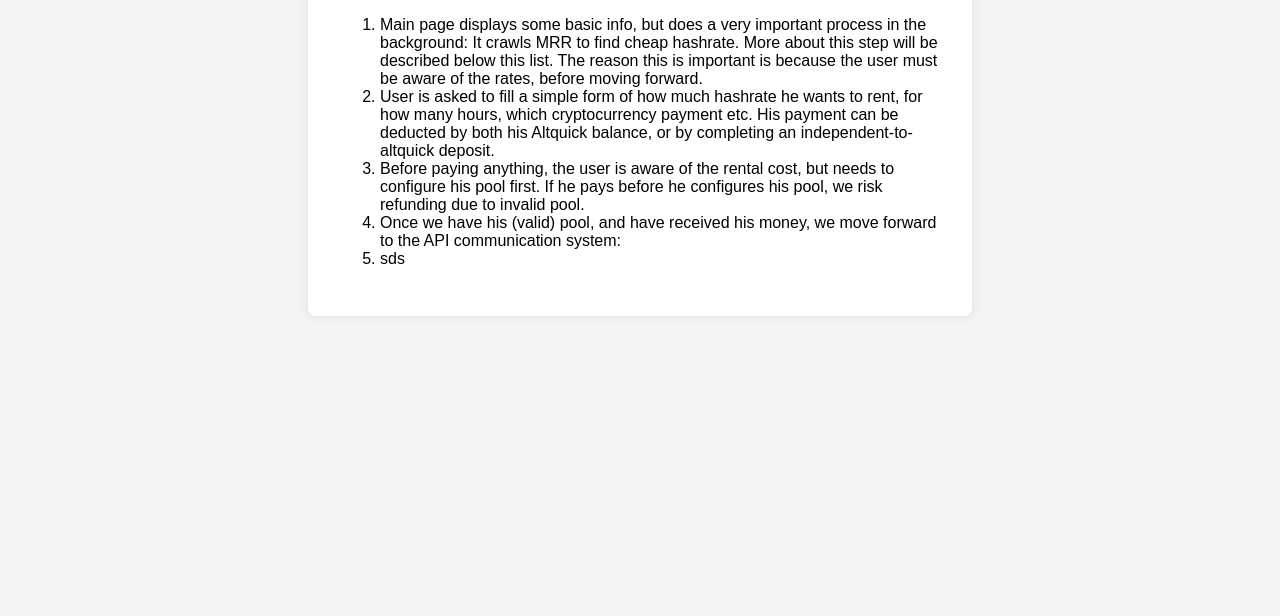
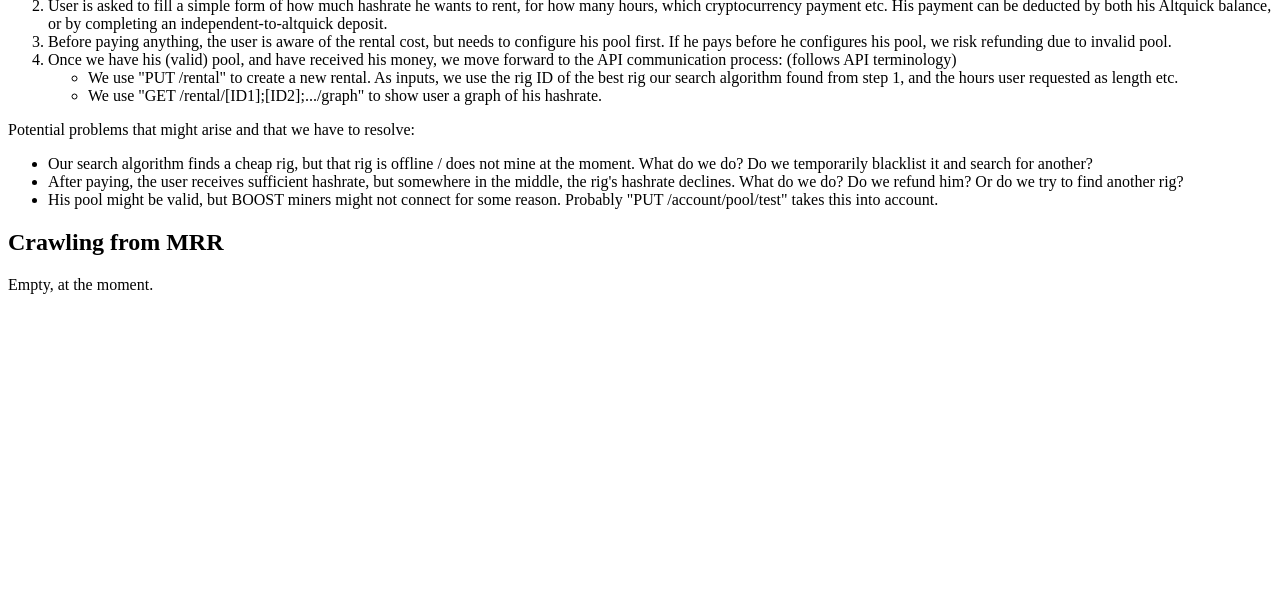
Before and after one commit to batmanbytes/batmanbytes.github.io, a plain HTML site: page hashquick/index.html in a window 1280 px wide. Shown: the part 184-800 px from the top of the page. Drawn offline with Linux system fonts and the light colour scheme.

Commit message:
user steps

```diff
--- a/hashquick/index.html
+++ b/hashquick/index.html
@@ -4,24 +4,7 @@
   <meta charset="UTF-8" />
   <meta name="viewport" content="width=device-width, initial-scale=1.0" />
   <title>Proof of Concept</title>
-  <style>
-    body {
-      font-family: Arial, sans-serif;
-      padding: 2rem;
-      background: #f4f4f4;
-    }
-    .container {
-      max-width: 600px;
-      margin: auto;
-      background: white;
-      padding: 2rem;
-      border-radius: 8px;
-      box-shadow: 0 0 10px rgba(0,0,0,0.1);
-    }
-    h1 {
-      color: #333;
-    }
-  </style>
+
 </head>
 <body>
   <div class="container">
@@ -29,13 +12,26 @@
     <h2>User steps</h2>
     <!-- Ordered list -->
 <ol>
-  <li>Main page displays some basic info, but does a very important process in the background: It crawls MRR to find cheap hashrate. More about this step will be described below this list. The reason this is important is because the user must be aware of the rates, before moving forward.</li>
+  <li>Main page displays some basic info, but does a very important process in the background: It crawls MRR to find cheap hashrate. More about this step will be described below this list. The reason this is important is because the user must be aware of the rates, before moving forward. For example, he may select 10 PH/s, for 24 hours. The backend should automatically search MRR for the best rate, given that data, and if this would cost e.g., 60 sat / TH / day, we can display him a multiple of that cost.</li>
   <li>User is asked to fill a simple form of how much hashrate he wants to rent, for how many hours, which cryptocurrency payment etc. His payment can be deducted by both his Altquick balance, or by completing an independent-to-altquick deposit.</li>
   <li>Before paying anything, the user is aware of the rental cost, but needs to configure his pool first. If he pays before he configures his pool, we risk refunding due to invalid pool.</li>
-  <li>Once we have his (valid) pool, and have received his money, we move forward to the API communication system:
-    <li>sds</li>
+  <li>Once we have his (valid) pool, and have received his money, we move forward to the API communication process: (follows API terminology)
+    <ul>
+        <li>We use "PUT /rental" to create a new rental. As inputs, we use the rig ID of the best rig our search algorithm found from step 1, and the hours user requested as length etc.</li>
+        <li>We use "GET /rental/[ID1];[ID2];.../graph" to show user a graph of his hashrate.</li>
+    </ul>
   </li>
 </ol>
+
+<p>Potential problems that might arise and that we have to resolve:</p>
+<ul>
+    <li>Our search algorithm finds a cheap rig, but that rig is offline / does not mine at the moment. What do we do? Do we temporarily blacklist it and search for another?</li>
+    <li>After paying, the user receives sufficient hashrate, but somewhere in the middle, the rig's hashrate declines. What do we do? Do we refund him? Or do we try to find another rig?</li>
+    <li>His pool might be valid, but BOOST miners might not connect for some reason. Probably "PUT /account/pool/test" takes this into account.</li>
+</ul>
+
+<h2>Crawling from MRR</h2>
+<p>Empty, at the moment.</p>
 </div>
 </body>
 </html>
```
